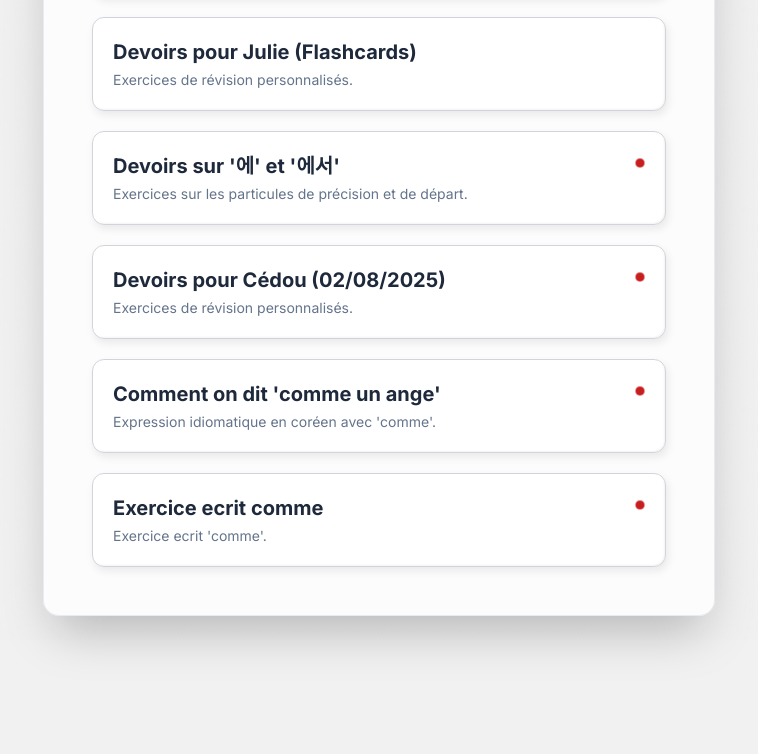
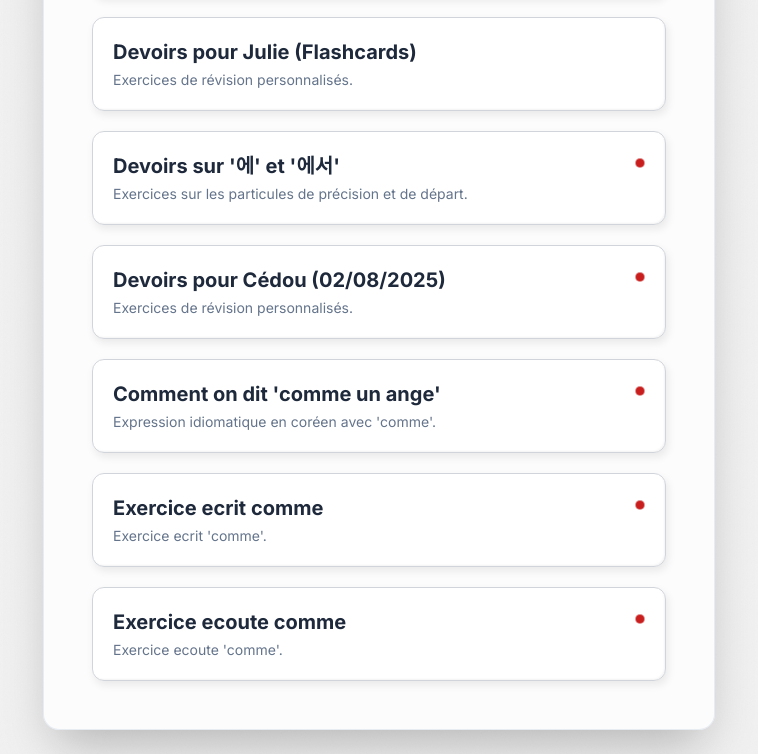
Before and after one commit to karnbap/Exercices_coreen, a plain HTML site: page index.html in a window 1280 px wide. Shown: the part 354-1108 px from the top of the page, without its empty margins (261-1019 px from the left). Before the commit the page ends 994 px from the top, so only its background shows below. Drawn offline with nearby package versions, Linux system fonts and the light colour scheme; a web font is replaced by a local one.

Commit message:
Update index.html

```diff
--- a/index.html
+++ b/index.html
@@ -150,7 +150,17 @@
                     </a>
                 </li>
 
-
+                <li>
+                    <a href="Exercice ecoute comme.html" class="window-button block w-full text-left p-5">
+                        <div class="flex justify-between items-start">
+                            <div class="flex-grow pr-4">
+                                <span class="text-xl font-semibold text-slate-800">Exercice ecoute comme</span>
+                                <span class="block text-slate-500 mt-1 text-sm">Exercice ecoute 'comme'.</span>
+                            </div>
+                            <div class="new-dot mt-1.5"></div>
+                        </div>
+                    </a>
+                </li>
 
 
             </ul>
```
